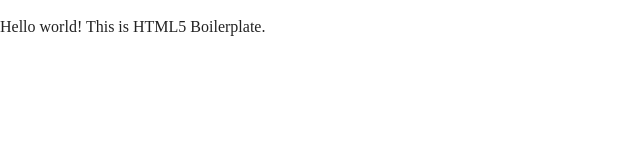
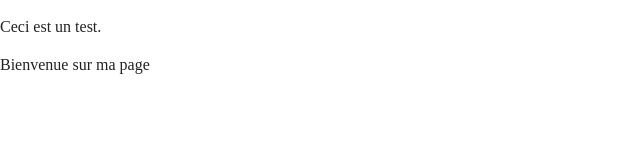
Before and after one commit to YannL98/Devops, a website built with webpack: page dist/index.html in a window 1280 px wide. Shown: the whole page, without its empty margins (0-640 px from the left). Built offline with nearby package versions, Linux system fonts and the light colour scheme.

Commit message:
modification page html

```diff
--- a/dist/index.html
+++ b/dist/index.html
@@ -26,7 +26,8 @@
 <body>
 
   <!-- Add your site or application content here -->
-  <p>Hello world! This is HTML5 Boilerplate.</p>
+  <p>Ceci est un test.</p>
+  <p>Bienvenue sur ma page</p>
   <script src="js/vendor/modernizr-3.11.8.min.js"></script>
   <script src="js/app.js"></script>
 
--- a/dist/main.js
+++ /dev/null
@@ -1,32 +0,0 @@
-/*
- * ATTENTION: The "eval" devtool has been used (maybe by default in mode: "development").
- * This devtool is neither made for production nor for readable output files.
- * It uses "eval()" calls to create a separate source file in the browser devtools.
- * If you are trying to read the output file, select a different devtool (https://webpack.js.org/configuration/devtool/)
- * or disable the default devtool with "devtool: false".
- * If you are looking for production-ready output files, see mode: "production" (https://webpack.js.org/configuration/mode/).
- */
-/******/ (() => { // webpackBootstrap
-/******/ 	var __webpack_modules__ = ({
-
-/***/ "./js/app.js":
-/*!*******************!*\
-  !*** ./js/app.js ***!
-  \*******************/
-/***/ (() => {
-
-eval("\n\n//# sourceURL=webpack://test/./js/app.js?");
-
-/***/ })
-
-/******/ 	});
-/************************************************************************/
-/******/
-/******/ 	// startup
-/******/ 	// Load entry module and return exports
-/******/ 	// This entry module can't be inlined because the eval devtool is used.
-/******/ 	var __webpack_exports__ = {};
-/******/ 	__webpack_modules__["./js/app.js"]();
-/******/
-/******/ })()
-;
```
